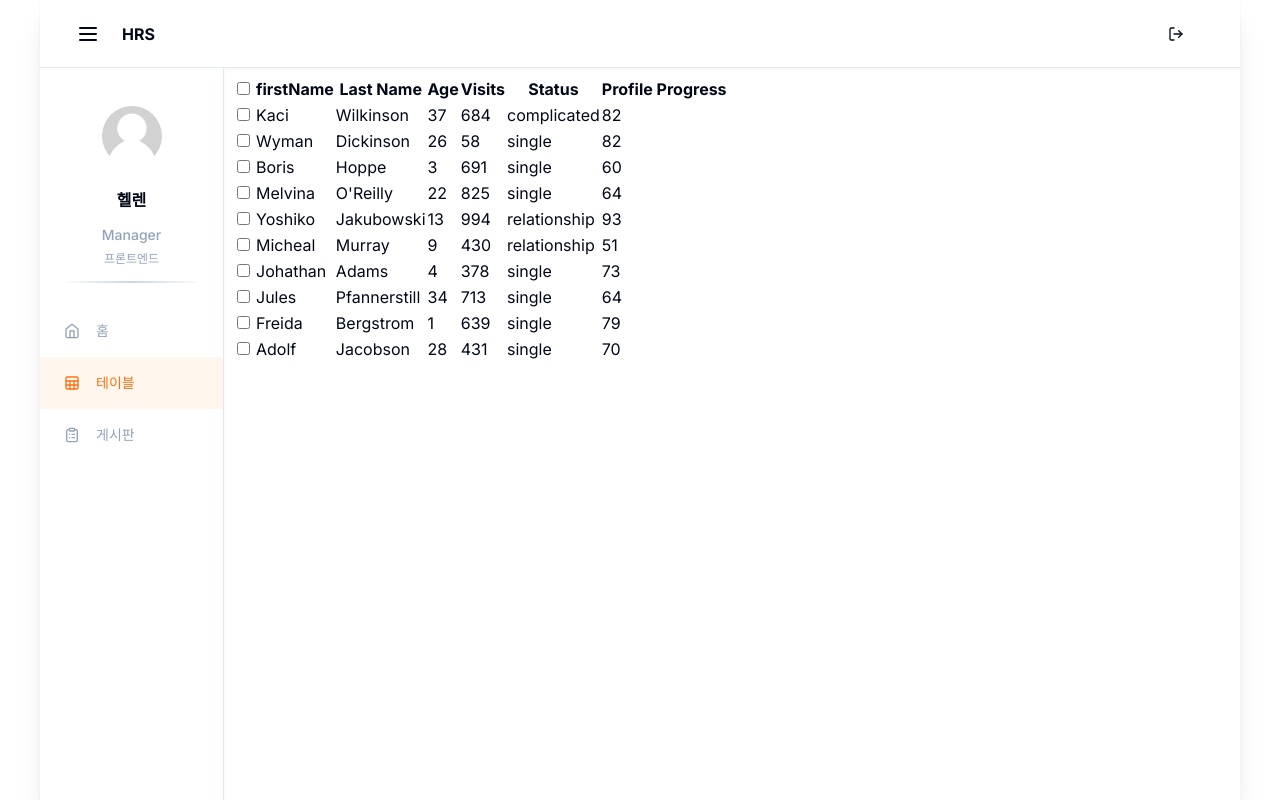
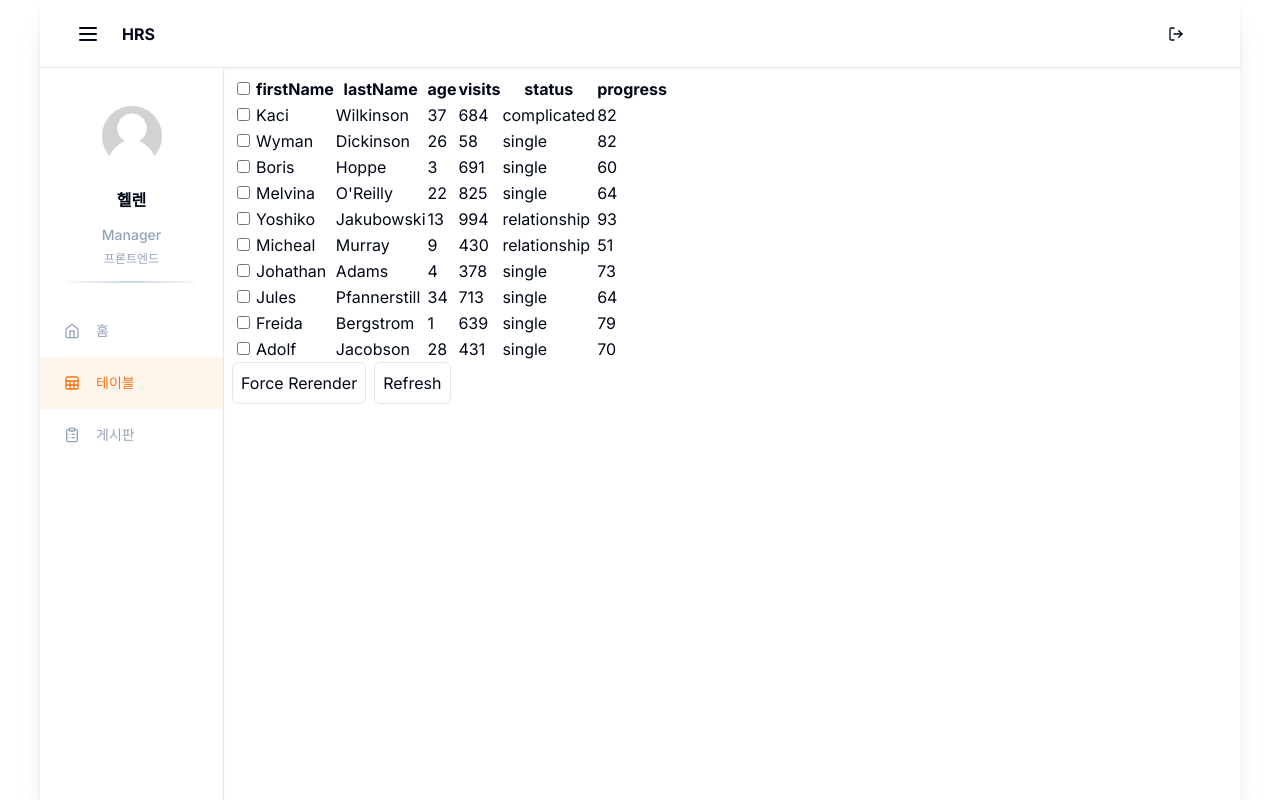
Before and after one commit to iinsu/hrs_sandbox, a Next.js app: page /table/faker in a window 1280 px wide. Built offline with nearby package versions, Linux system fonts and the light colour scheme.

Commit message:
Faker Table - columns 필수 값 체크

```diff
--- a/src/app/(main)/table/faker/components/columns.tsx
+++ b/src/app/(main)/table/faker/components/columns.tsx
@@ -31,34 +31,20 @@ export const columns: ColumnDef<Person>[] = [
   },
   {
     accessorKey: "firstName",
-    cell: (info) => info.getValue(),
-    footer: (props) => props.column.id,
   },
   {
-    accessorFn: (row) => row.lastName,
-    id: "lastName",
-    cell: (info) => info.getValue(),
-    header: () => <span>Last Name</span>,
-    footer: (props) => props.column.id,
+    accessorKey: "lastName",
   },
   {
     accessorKey: "age",
-    header: () => "Age",
-    footer: (props) => props.column.id,
   },
   {
     accessorKey: "visits",
-    header: () => <span>Visits</span>,
-    footer: (props) => props.column.id,
   },
   {
     accessorKey: "status",
-    header: "Status",
-    footer: (props) => props.column.id,
   },
   {
     accessorKey: "progress",
-    header: "Profile Progress",
-    footer: (props) => props.column.id,
   },
 ];
--- a/src/app/(main)/table/faker/page.tsx
+++ b/src/app/(main)/table/faker/page.tsx
@@ -16,13 +16,9 @@ import { columns } from "./components/columns";
 const FakerTablePage = () => {
   const [isMounted, setIsMounted] = useState(false);
   const [data, setData] = useState(() => makeData(10));
-  const refreshData = () => setData(() => makeData(10));
-
   const rerender = useReducer(() => ({}), {})[1];
 
   const [rowSelection, setRowSelection] = useState({});
-  const [globalFilter, setGlobalFilter] = useState("");
-
   const fakerColumns = useMemo(() => columns, []);
 
   const table = useReactTable({
@@ -38,6 +34,11 @@ const FakerTablePage = () => {
     getPaginationRowModel: getPaginationRowModel(),
     debugTable: true,
   });
+
+  const refreshData = () => {
+    setData(() => makeData(10));
+    table.resetRowSelection();
+  };
 
   useEffect(() => {
     setIsMounted(true);
@@ -90,6 +91,20 @@ const FakerTablePage = () => {
             })}
           </tbody>
         </table>
+        <button
+          type="button"
+          onClick={() => rerender()}
+          className="border p-2 rounded-md hover:bg-slate-200 mr-2"
+        >
+          Force Rerender
+        </button>
+        <button
+          type="button"
+          onClick={() => refreshData()}
+          className="border p-2 rounded-md hover:bg-slate-200 mr-2"
+        >
+          Refresh
+        </button>
       </div>
     </>
   );
```
